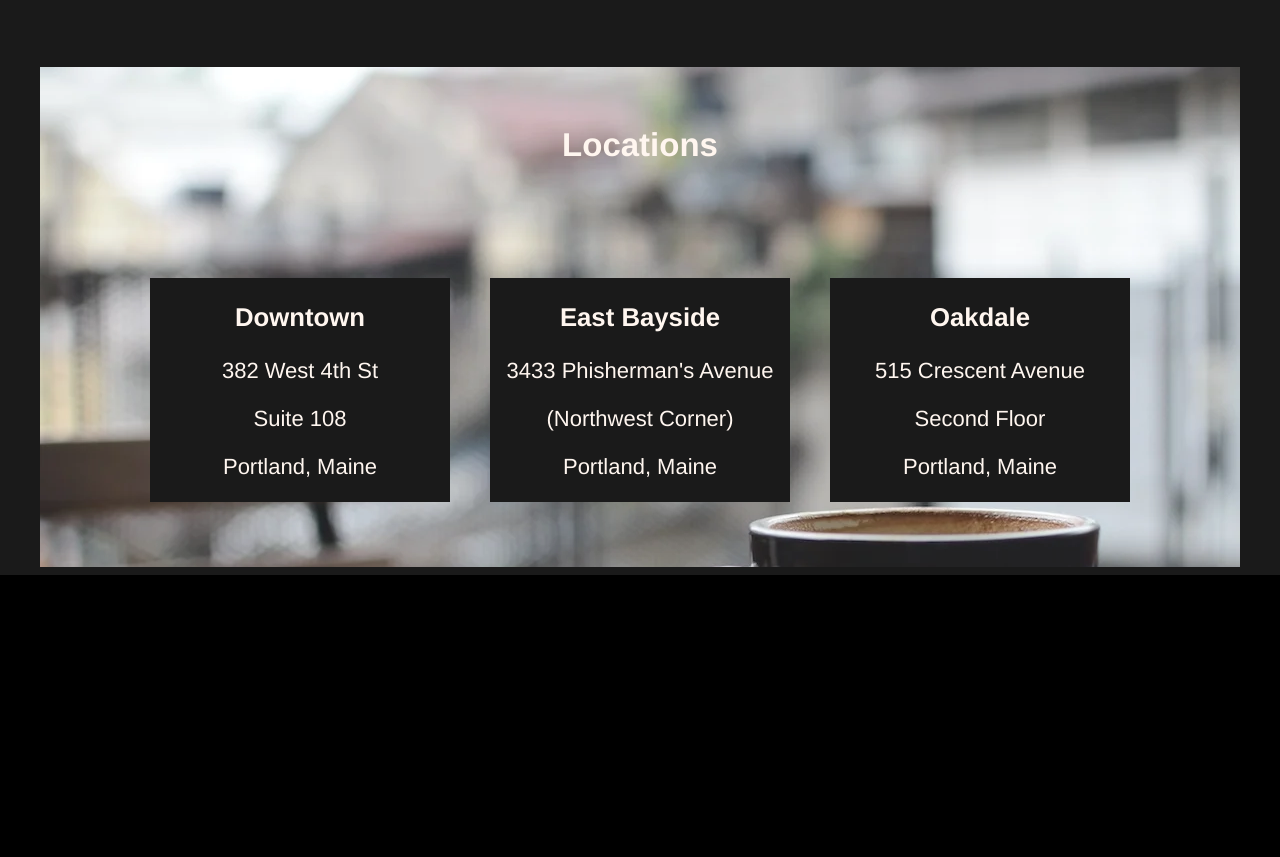
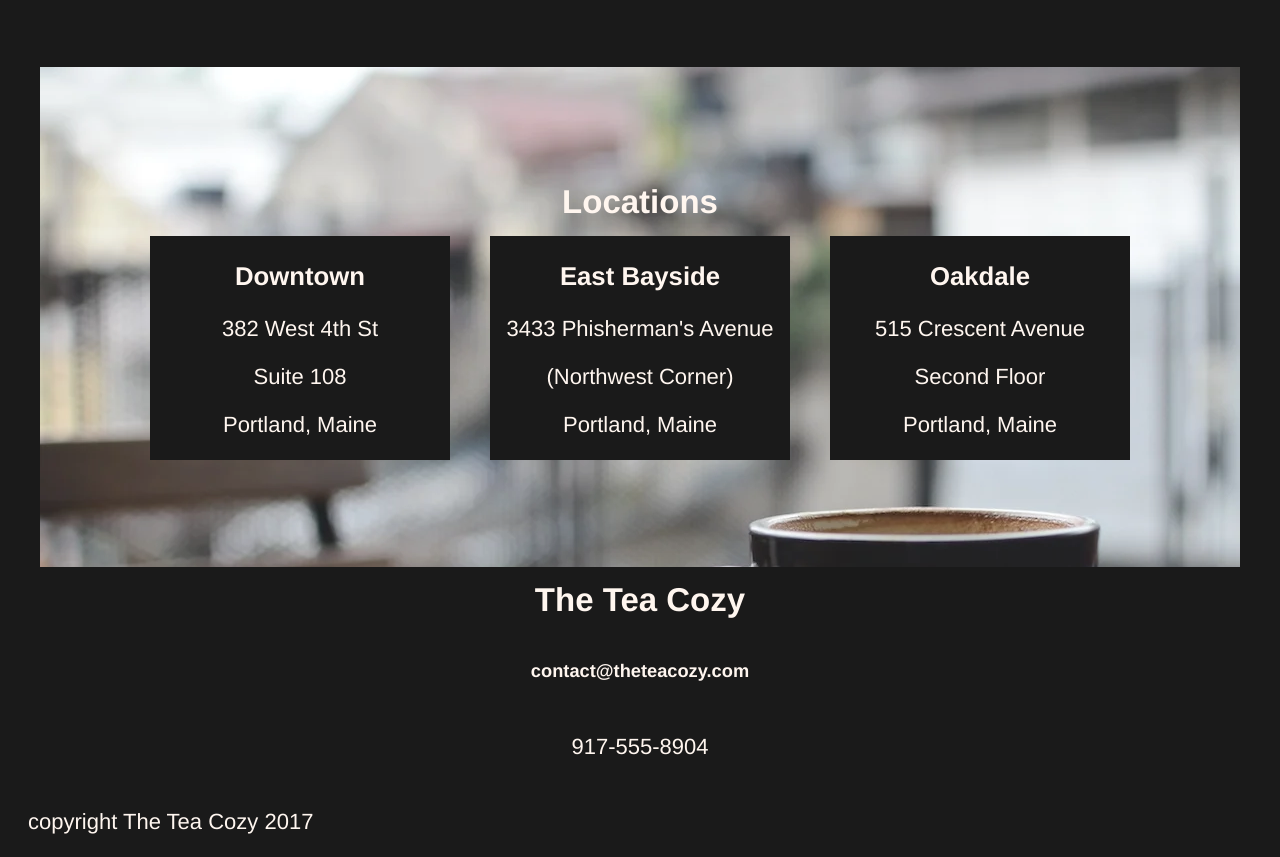
Before and after one commit to kilwap/Tea-cozy, a plain HTML site: page index.html in a window 1280 px wide. Shown: the part 1417-2274 px from the top of the page. Before the commit the page ends 1992 px from the top, so only its background shows below. Drawn offline with Linux system fonts and the light colour scheme; files whose address does not match are found by name.

Commit message:
Footer added
locations upgraded and footer added

```diff
--- a/index.html
+++ b/index.html
@@ -48,7 +48,7 @@
             </div>
             <div class="locations">
                 <h2>Locations</h2>
-                <br>
+                <div class="places">
                     <div class="location">
                         <h3>Downtown</h3>
                         <p>382 West 4th St</p>
@@ -68,6 +68,15 @@
                         <p>Portland, Maine</p>
                     </div>
                 </div>
+            </div>
+            <div class="contact">
+                <h2>The Tea Cozy</h2>
+                <h5>contact@theteacozy.com</h5>
+                <p>917-555-8904</p>
+            </div>
         </main>
+        <footer>
+            <p>copyright The Tea Cozy 2017</p>
+        </footer>
     </body>
 </html>
--- a/style.css
+++ b/style.css
@@ -68,14 +68,6 @@ main{
 .monthly_text{
     width: 1000px;
 }
-.first_row{
-    display: flex;
-    justify-content: space-between;
-}
-.second_row{
-    display: flex;
-    justify-content: center;
-}
 .photo{
     max-width: 300px;
     max-height: 200px;
@@ -94,14 +86,33 @@ main{
     display: flex;
     align-items: center;
     justify-content: center;
+    flex-direction: column;
+    margin: 0;
+}
+.places{
+    display: flex;
+    align-items: center;
+    justify-content: center;
     flex-wrap: wrap;
 }
 .location{
     width: 300px;
     background-color: black;
-    margin: 15px 20px;
+    margin: 0px 20px;
 }
 .locations h2{
     width: 1200px;
-    margin-bottom: 0;
+    margin-bottom: 15px;
 }
+.contact{
+    display: flex;
+    flex-direction: column;
+    height: 200px;
+    justify-content: center;
+    align-items: center;
+    margin: 10px;
+}
+footer{
+    text-align: left;
+    margin-left: 20px;
+}
```
Lines whose indentation alone changed are shown as unchanged.
